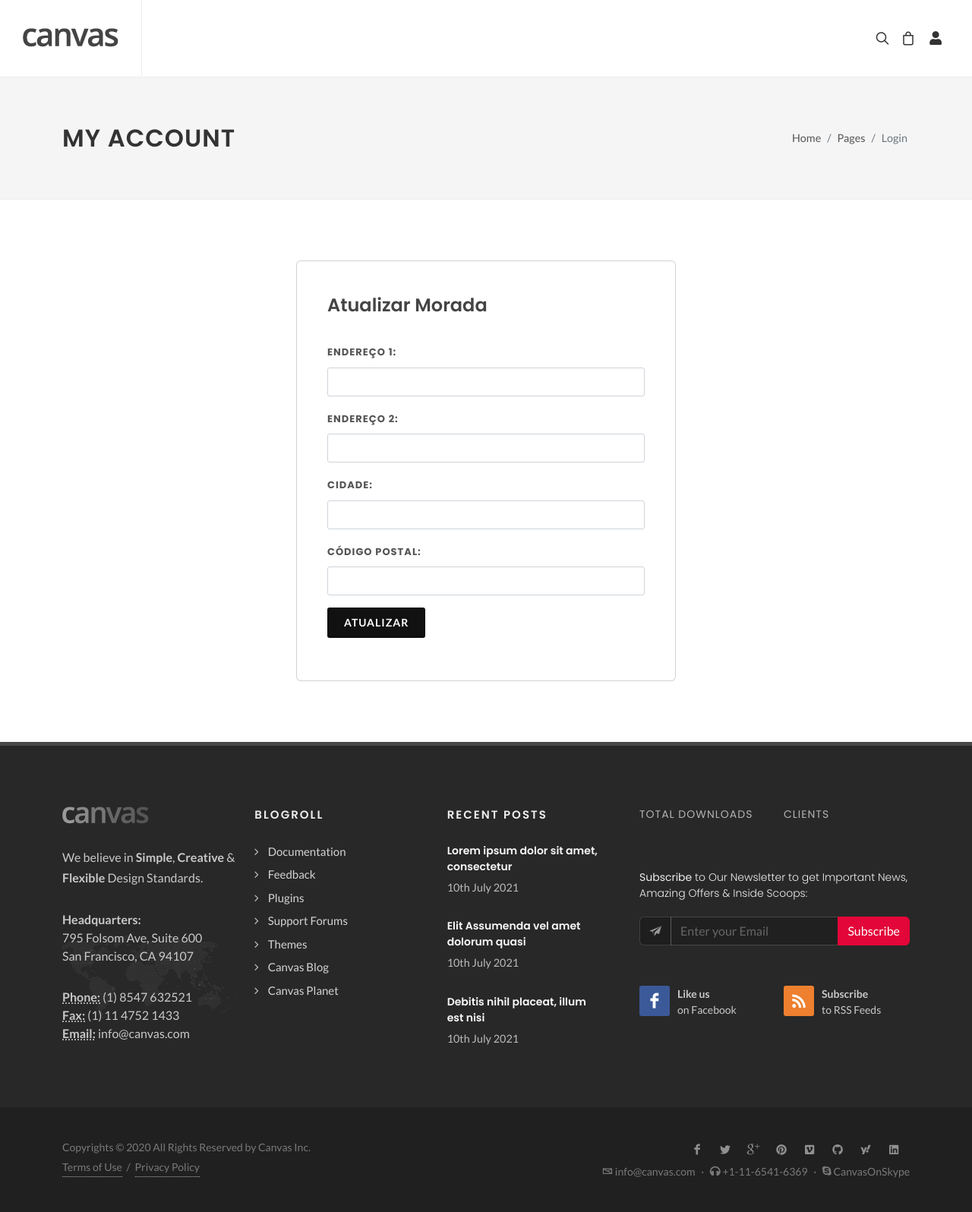
After one commit to RPires27/Site_ProgWeb, a Flask app: page /profile-update in a window 1280 px wide. The commit adds this page. Shown: the whole page at 76% size. Run offline with Flask 3, Linux system fonts and the light colour scheme; some libraries are stand-ins or nearby versions.

Commit message:
update or add address

```diff
--- a/main.py
+++ b/main.py
@@ -1,5 +1,5 @@
 from flask import Flask, request, render_template, redirect, url_for, session
-from models import db, User, Role
+from models import db, User, Role, Morada
 
 
 app = Flask(__name__)
@@ -69,6 +69,12 @@ def login_form():
         return redirect(url_for('error_404'))
 
 
+@app.errorhandler(404)
+def page_not_found(e):
+    #snip
+    return render_template('404.html'), 404
+
+
 @app.route("/register-form", methods=['POST'])
 def register_form():
     # Get the username and password from the form
@@ -82,7 +88,6 @@ def register_form():
 
     role = Role(role="Cliente")
     register = User(username=username, password=password, email=email, firstname=first_name,lastname=last_name, phone=phone, role=role)
-
 
     db.session.add_all([register, role])
     db.session.commit()
@@ -98,6 +103,43 @@ def register_form():
 
 
 
+@app.route("/update-profile", methods=['POST'])
+def update_profile():
+
+    username = session['user']
+    user = User.query.filter_by(username=username).first()
+    morada = Morada.query.filter_by(user=user).first()
+
+    if morada:
+
+        morada.add_line1 = request.form['register-form-add_line1']
+        morada.add_line2 = request.form['register-form-add_line2']
+        morada.city = request.form['register-form-city']
+        morada.postal_code = request.form['register-form-postal-code']
+    else:
+
+        add_line1 = request.form['register-form-add_line1']
+        add_line2 = request.form['register-form-add_line2']
+        city = request.form['register-form-city']
+        postal_code = request.form['register-form-postal-code']
+        morada = Morada(user=user, add_line1=add_line1, add_line2=add_line2, city=city, postal_code=postal_code)
+        db.session.add(morada)
+
+    db.session.commit()
+
+
+    return redirect(url_for('profile'))
+
+
+
+
+
+
+@app.route("/profile-update")
+def profile_update():
+    return render_template("update-profile.html")
+
+
 if __name__ == "__main__":
     with app.app_context():
         db.create_all()
--- a/templates/profile.html
+++ b/templates/profile.html
@@ -372,7 +372,7 @@
 								<a href="#" class="list-group-item list-group-item-action d-flex justify-content-between"><div>Servers</div><i class="icon-laptop2"></i></a>
 								<a href="#" class="list-group-item list-group-item-action d-flex justify-content-between"><div>Messages</div><i class="icon-envelope2"></i></a>
 								<a href="#" class="list-group-item list-group-item-action d-flex justify-content-between"><div>Billing</div><i class="icon-credit-cards"></i></a>
-								<a href="#" class="list-group-item list-group-item-action d-flex justify-content-between"><div>Settings</div><i class="icon-cog"></i></a>
+								<a href="/profile-update" class="list-group-item list-group-item-action d-flex justify-content-between"><div>Settings</div><i class="icon-cog"></i></a>
 								<a href="/logout" class="list-group-item list-group-item-action d-flex justify-content-between"><div>Logout</div><i class="icon-line2-logout"></i></a>
 							</div>
 
--- /dev/null
+++ b/templates/update-profile.html
@@ -0,0 +1,123 @@
+{% extends 'core/base.html'%} {% block wrapper %}
+
+<!-- Document Wrapper
+	============================================= -->
+<div id="wrapper" class="clearfix">
+  <!-- Header
+		============================================= -->
+  {% include "core/header.html" %}
+
+  <!-- #header end -->
+
+  <!-- Page Title
+		============================================= -->
+  <section id="page-title">
+    <div class="container clearfix">
+      <h1>My Account</h1>
+      <ol class="breadcrumb">
+        <li class="breadcrumb-item"><a href="#">Home</a></li>
+        <li class="breadcrumb-item"><a href="#">Pages</a></li>
+        <li class="breadcrumb-item active" aria-current="page">Login</li>
+      </ol>
+    </div>
+  </section>
+  <!-- #page-title end -->
+
+  <!-- Content
+		============================================= -->
+  <section id="content">
+    <div class="content-wrap">
+      <div class="container clearfix">
+        <div
+          class="tabs mx-auto mb-0 clearfix"
+          id="tab-login-register"
+          style="max-width: 500px">
+
+            <div class="tab-content" id="tab-register">
+              <div class="card mb-0">
+                <div class="card-body" style="padding: 40px">
+                  <h3>Atualizar Morada
+                  </h3>
+
+                  <form
+                    id="register-form"
+                    name="register-form"
+                    class="row mb-0"
+                    action="/update-profile"
+                    method="post"
+                  >
+                    <div class="col-12 form-group">
+                      <label for="register-form-add_line1">Endereço 1:</label>
+                      <input
+                        type="text"
+                        id="register-form-add_line1"
+                        name="register-form-add_line1"
+                        value=""
+                        class="form-control"
+                      />
+                    </div>
+
+                    <div class="col-12 form-group">
+                      <label for="register-add_line2">Endereço 2:</label>
+                      <input
+                        type="text"
+                        id="register-form-add_line2"
+                        name="register-form-add_line2"
+                        value=""
+                        class="form-control"
+                      />
+                    </div>
+
+                    <div class="col-12 form-group">
+                      <label for="register-form-city">Cidade:</label>
+                      <input
+                        type="text"
+                        id="register-form-city"
+                        name="register-form-city"
+                        value=""
+                        class="form-control"
+                      />
+                    </div>
+
+                    <div class="col-12 form-group">
+                      <label for="register-form-postal-code"
+                        >Código Postal:</label
+                      >
+                      <input
+                        type="text"
+                        id="register-form-postal-code"
+                        name="register-form-postal-code"
+                        value=""
+                        class="form-control"
+                      />
+                    </div>
+
+                    <div class="col-12 form-group">
+                      <button
+                        class="button button-3d button-black m-0"
+                        id="register-form-submit"
+                        name="register-form-submit"
+                        value="register"
+                      >
+                        Atualizar
+                      </button>
+                    </div>
+                  </form>
+                </div>
+              </div>
+            </div>
+          </div>
+        </div>
+      </div>
+    </div>
+  </section>
+  <!-- #content end -->
+
+  <!-- Footer
+		============================================= -->
+  {% include "core/footer.html" %}
+  <!-- #footer end -->
+</div>
+<!-- #wrapper end -->
+
+{% endblock %}
```
Also changed, not shown: models.py (+13 -1 lines).
